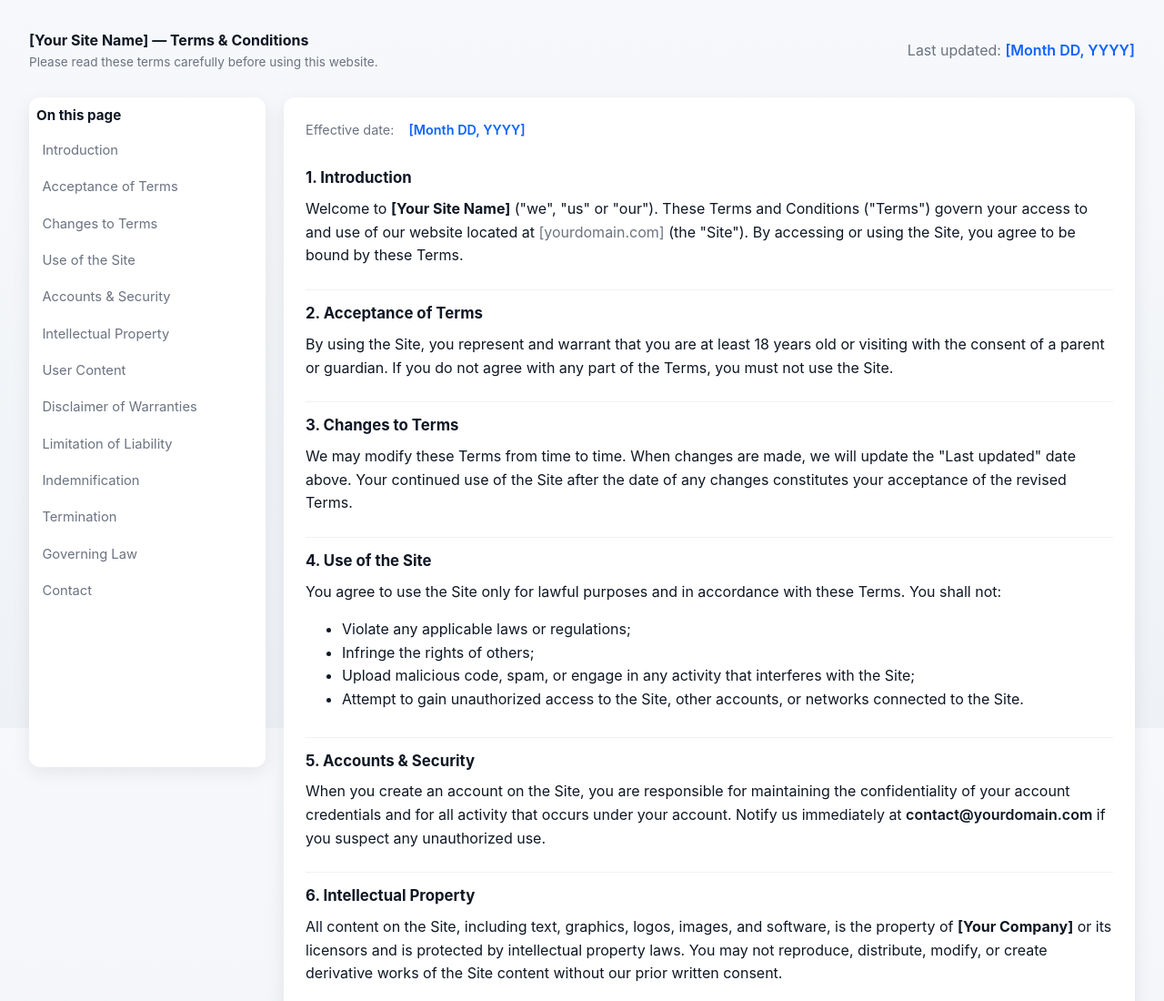
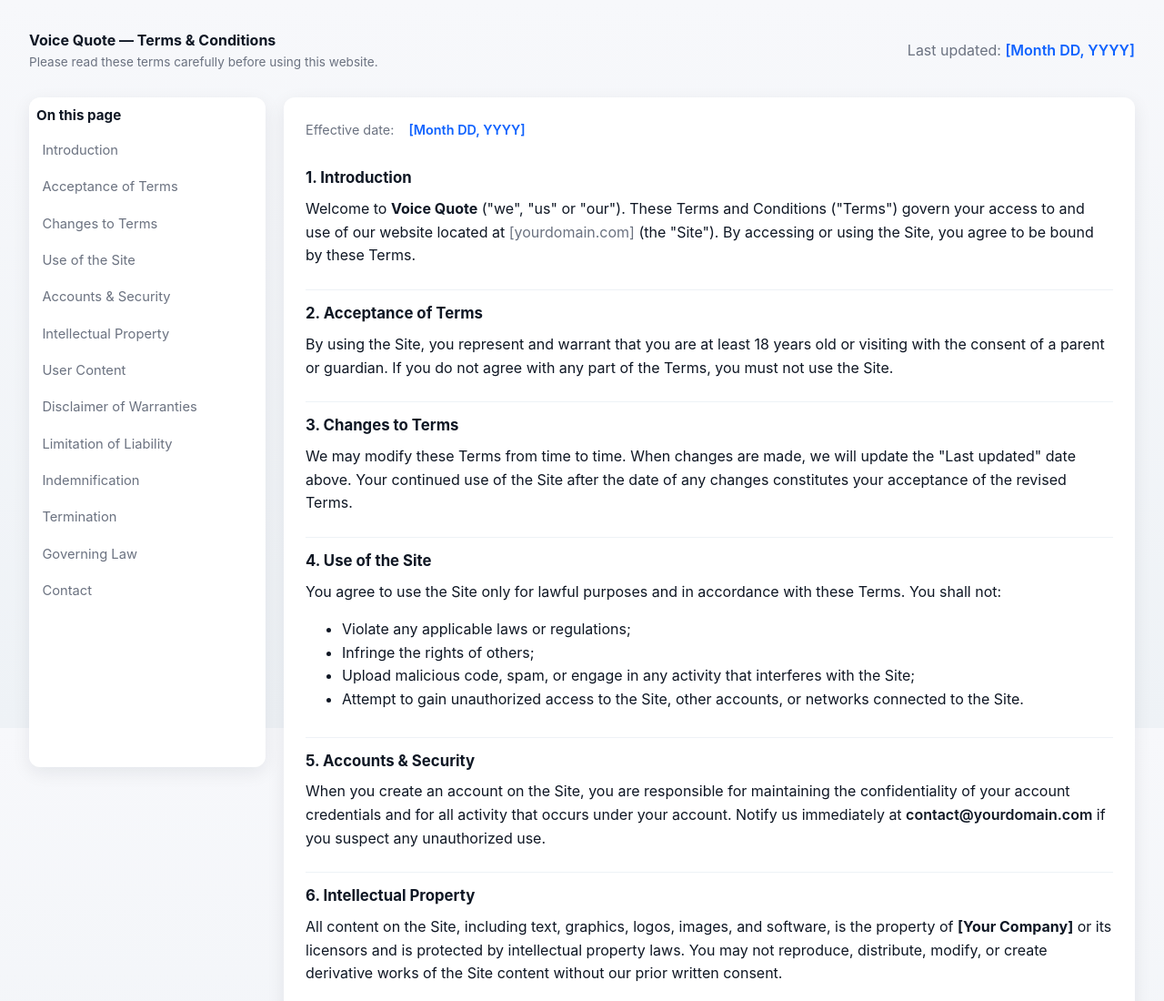
Before and after one commit to chrisbailey-za/voice-quote, a plain HTML site: page terms.html in a window 1280 px wide. Shown: the top 1100 px of the page at 91% size. Drawn offline with Linux system fonts and the light colour scheme.

Commit message:
Update terms.html

```diff
--- a/terms.html
+++ b/terms.html
@@ -123,7 +123,7 @@
 
     <header class="site-title">
       <div class="brand">
-        <h1>[Your Site Name] — Terms &amp; Conditions</h1>
+        <h1>Voice Quote — Terms &amp; Conditions</h1>
         <p class="muted">Please read these terms carefully before using this website.</p>
       </div>
       <div class="actions muted">
@@ -159,7 +159,7 @@
 
       <section id="intro" class="section">
         <h2>1. Introduction</h2>
-        <p>Welcome to <strong>[Your Site Name]</strong> ("we", "us" or "our"). These Terms and Conditions ("Terms") govern your access to and use of our website located at <span class="muted">[yourdomain.com]</span> (the "Site"). By accessing or using the Site, you agree to be bound by these Terms.</p>
+        <p>Welcome to <strong>Voice Quote</strong> ("we", "us" or "our"). These Terms and Conditions ("Terms") govern your access to and use of our website located at <span class="muted">[yourdomain.com]</span> (the "Site"). By accessing or using the Site, you agree to be bound by these Terms.</p>
       </section>
 
       <section id="acceptance" class="section">
```
